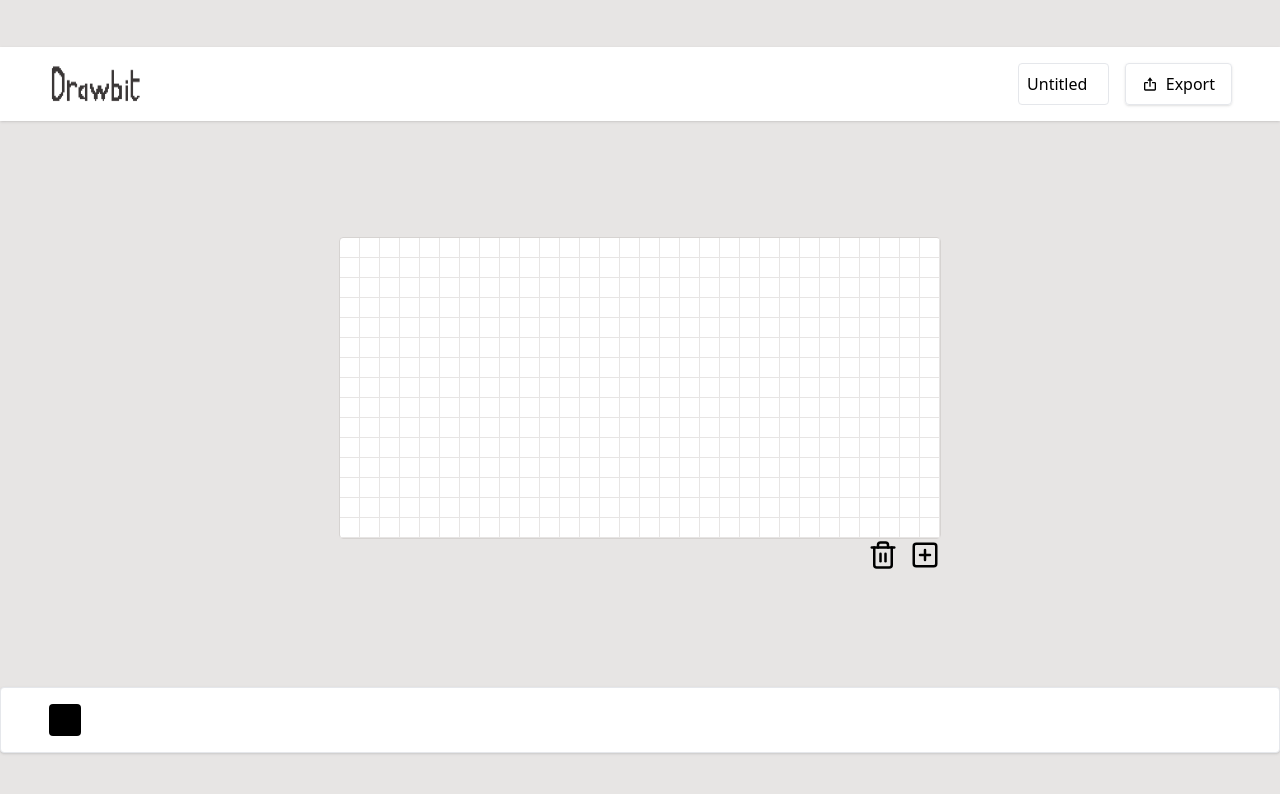
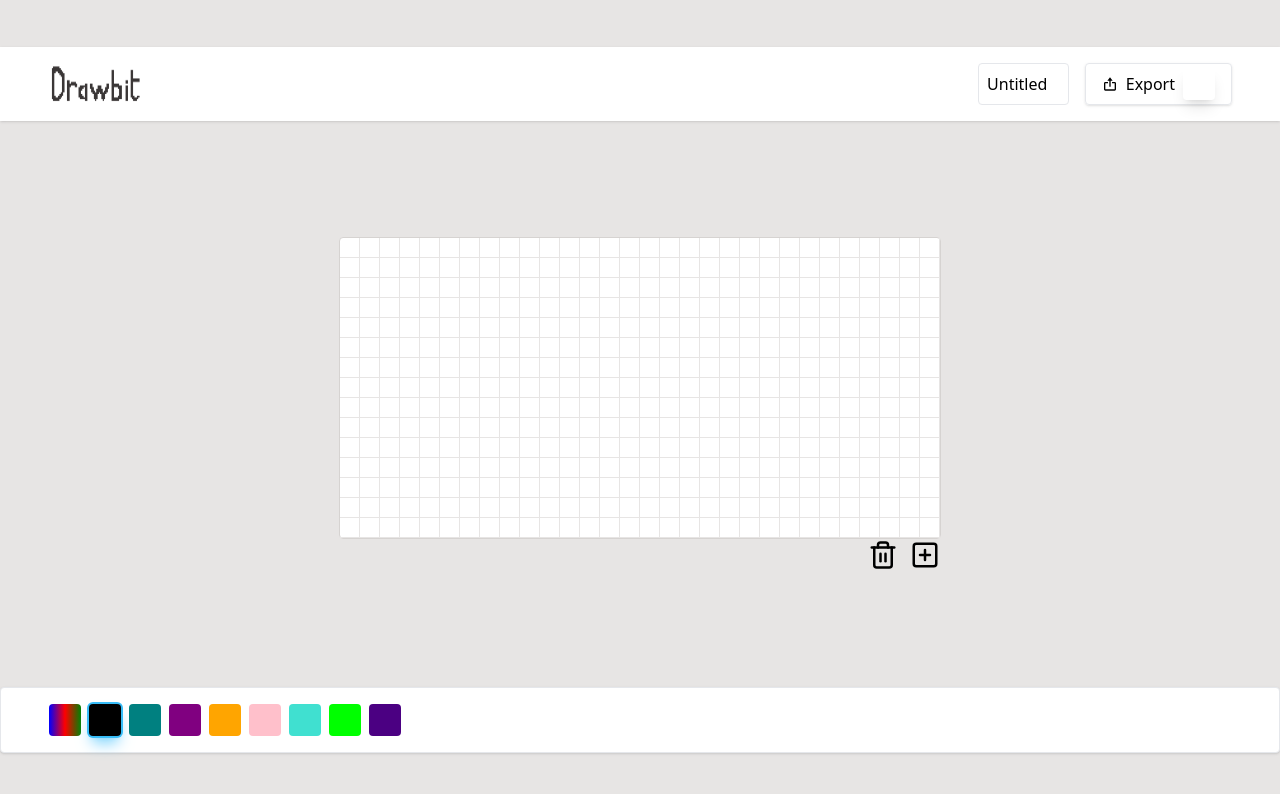
Before and after one commit to abdessamad-zgor/drawbit, a React (Vite) app: page /editor in a window 1280 px wide. Shown: the top 794 px of the page. Built offline with nearby package versions, Linux system fonts and the light colour scheme.

Commit message:
basic color picker

```diff
--- a/package.json
+++ b/package.json
@@ -10,7 +10,9 @@
     "preview": "vite preview"
   },
   "dependencies": {
+    "@react-spring/web": "^9.7.3",
     "react": "^18.2.0",
+    "react-color": "^2.19.3",
     "react-dom": "^18.2.0",
     "react-router-dom": "^6.22.3",
     "zod": "^3.22.4",
@@ -18,6 +20,7 @@
   },
   "devDependencies": {
     "@types/react": "^18.2.43",
+    "@types/react-color": "^3.0.12",
     "@types/react-dom": "^18.2.17",
     "@typescript-eslint/eslint-plugin": "^6.14.0",
     "@typescript-eslint/parser": "^6.14.0",
--- /dev/null
+++ b/src/components/ColorChooser.tsx
@@ -0,0 +1,31 @@
+import {SketchPicker} from "react-color"
+import useColor from '../hooks/color'
+
+function ColorChooser() {
+  const { color, suggestedColors, togglePicker, handlePickerChange, pickColor, togglePickerHandler } = useColor()
+  return (
+    <div className='flex flex-row gap-2'>
+     <div
+        className='w-[2em] h-[2em] rounded'
+        style={{backgroundImage: 'linear-gradient(to right, blue, red, green)'}}
+        onClick={togglePickerHandler} onBlur={togglePickerHandler}></div>
+      {
+
+        togglePicker ?
+          <SketchPicker className="absolute bottom-[110%] " color={color} onChangeComplete={handlePickerChange}/> : <></>
+      }
+      <div
+        className='w-[2em] h-[2em] rounded border-black ring-2 ring-sky-400 shadow-lg shadow-sky-300'
+        style={{ backgroundColor: color }}
+      ></div>
+      {
+        suggestedColors.map(
+          c=>
+            <div className='w-[2em] h-[2em] rounded' hex-code={c} onClick={pickColor} style={{ backgroundColor: c }}></div>
+        )
+      }
+    </div>
+  )
+}
+
+export default ColorChooser
--- a/src/components/EditorBar.tsx
+++ b/src/components/EditorBar.tsx
@@ -15,6 +15,10 @@ function EditorBar() {
           <button className='flex justify-center items-center px-4 shadow gap-2 border rounded'>
             <img src={ExportIcon} alt="export icon" className='w-[1em] h-[1em]' />
             <span>Export</span>
+
+            <div className='rounded shadow-lg p-4'>
+
+            </div>
           </button>
         </div>
       </div>
--- a/src/components/Toolbar.tsx
+++ b/src/components/Toolbar.tsx
@@ -1,11 +1,11 @@
 import React from 'react'
 import useScene from '../hooks/scene'
+import ColorChooser from './ColorChooser'
 
 function Toolbar() {
-  const { color } = useScene()
   return (
-    <div className='rounded z-10 shadow border w-full border-t py-4 px-12 sticky bottom-0 right-0 left-0 bg-white'>
-      <div className='w-[2em] h-[2em] rounded' style={{ backgroundColor: color }}></div>
+    <div className='rounded z-10 shadow border w-full border-t py-4 px-12 sticky bottom-0 right-0 left-0 bg-white '>
+      <ColorChooser/>
     </div>
   )
 }
--- /dev/null
+++ b/src/hooks/color.ts
@@ -0,0 +1,44 @@
+import { useState, useEffect, MouseEventHandler } from "react";
+import {sceneStore as scene} from "../state/scene";
+import { HexColor } from "../state/types";
+import { ColorChangeHandler } from "react-color";
+
+const useColor = ()=>{
+  const {color, updateColor} = scene(s=>({color: s.color, updateColor: s.updateColor}))
+  const [togglePicker, setTogglePicker] = useState<boolean>(false)
+  const [suggestedColors, setSuggestedColors] = useState<HexColor[]>([
+    '#008080',
+    '#800080',
+    '#FFA500',
+    '#FFC0CB',
+    '#40E0D0',
+    '#00FF00',
+    '#4B0082'
+  ])
+
+  const handlePickerChange: ColorChangeHandler = (color, _)=>{
+    setSuggestedColors([color.hex as HexColor, ...suggestedColors.slice(0, suggestedColors.length-1)])
+    updateColor(color.hex)
+  }
+
+  const togglePickerHandler = ()=>{
+    setTogglePicker(!togglePicker)
+  }
+
+  const pickColor: MouseEventHandler<HTMLDivElement> = (e)=>{
+    let colorCode = e.currentTarget?.getAttribute("hex-code") as HexColor;
+    setSuggestedColors([color, ...suggestedColors.filter(c=>c!=colorCode)])
+    updateColor(colorCode)
+  }
+
+  return {
+    color,
+    suggestedColors,
+    handlePickerChange,
+    pickColor,
+    togglePickerHandler,
+    togglePicker
+  }
+}
+
+export default useColor;
--- a/src/hooks/scene.ts
+++ b/src/hooks/scene.ts
@@ -10,6 +10,7 @@ const useScene = () => {
     updateFrame,
     updateName,
     deleteFrame,
+    updateColor,
   } = scene(
     s => ({
       name: s.name,
@@ -18,7 +19,8 @@ const useScene = () => {
       addFrame: s.addFrame,
       updateFrame: s.updateFrame,
       updateName: s.updateName,
-      deleteFrame: s.deleteFrame
+      deleteFrame: s.deleteFrame,
+      updateColor: s.updateColor
     }))
   const [dimensions, setDimensions] = useState<[number, number]>([30, 15]);
   const [unit, setUnit] = useState<number>(20)
@@ -40,6 +42,7 @@ const useScene = () => {
     color,
     addFrame,
     updateFrame,
+    updateColor,
     deleteFrame,
     updateNameListener,
     demX: dimensions[0],
--- a/src/state/scene.ts
+++ b/src/state/scene.ts
@@ -1,6 +1,7 @@
 import { create } from "zustand"
 import { persist } from "zustand/middleware"
-import { Scene, FrameData } from "./types"
+import { Scene, FrameData, HexColor } from "./types"
+import { Color } from "react-color"
 
 function initFrame(demX: number, demY: number) {
   let arr = []
@@ -44,6 +45,8 @@ export let sceneStore = create<Scene>()(
       set(s => ({ ...s, frames: [...s.frames].filter((_, i) => i != index) }))
     },
     updateName: (name: string) =>
-      set(s => ({ ...s, name }))
+      set(s => ({ ...s, name })),
+    updateColor: (color: string | Color | HexColor)=>
+      set(s => ({...s, color: color as HexColor}))
   }), { name: "drawbit-data-11" })
 )
--- a/src/state/types.ts
+++ b/src/state/types.ts
@@ -1,3 +1,4 @@
+import { Color } from "react-color";
 import { z } from "zod";
 
 const hexColorSchema = z.custom<`#${string}`>((val) => {
@@ -25,4 +26,5 @@ export interface Scene {
   addFrame: (index: number) => void;
   deleteFrame: (index: number) => void;
   updateName: (name: string) => void;
+  updateColor: (color: string | Color | HexColor ) => void
 }
```
Also changed, not shown: src/hooks/exports.ts (added), src/state/exports.ts (deleted).
